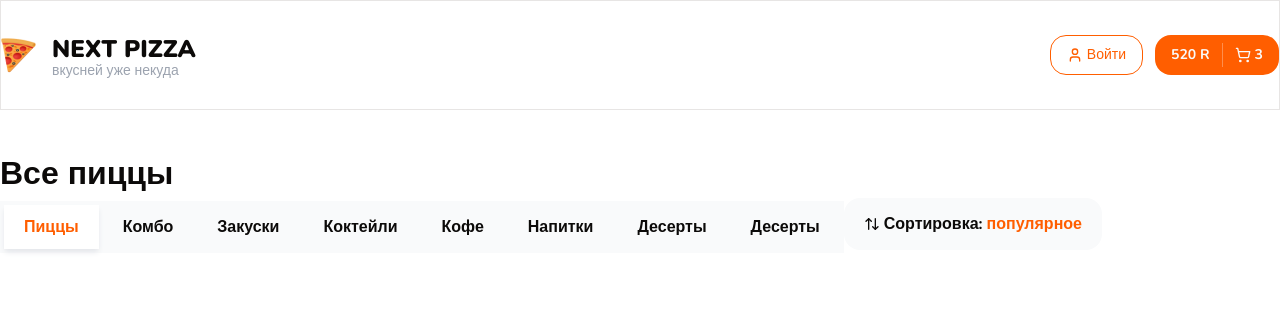
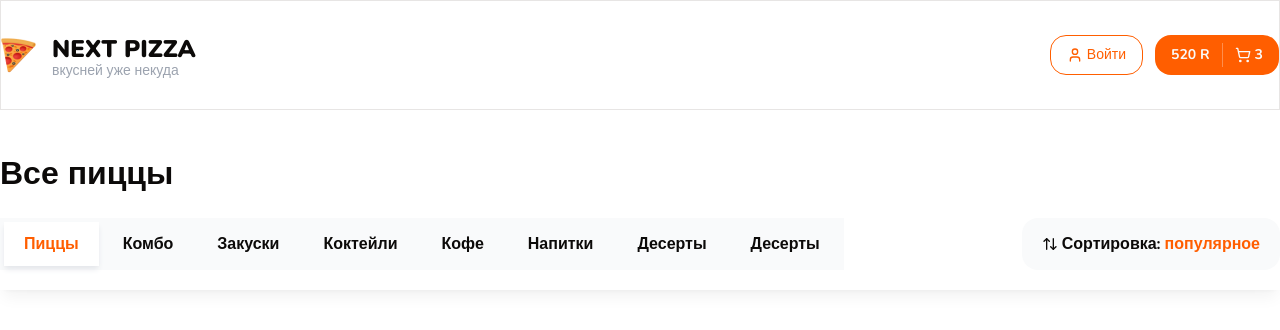
Before and after one commit to it-spectre-ru/next-pizza, a Next.js app: page / in a window 1280 px wide. Shown: the top 330 px of the page. Built offline with nearby package versions, Linux system fonts and the light colour scheme.

Commit message:
Add sticky TopBar

```diff
--- a/app/page.tsx
+++ b/app/page.tsx
@@ -1,12 +1,14 @@
-import { Categories, Container, SortPopup, Title } from "@/components/shared";
+import { Categories, Container, SortPopup, Title, TopBar } from "@/components/shared";
 
 export default function Home() {
   return <>
     <Container className="mt-10">
       <Title text="Все пиццы" size="lg" className="font-extrabold" />
 
-      <Categories />
-      <SortPopup />
     </Container>
+
+    <TopBar />
+
+    <div style={{ height: '3000px' }}></div>
   </>;
 }
--- a/components/shared/index.ts
+++ b/components/shared/index.ts
@@ -3,3 +3,4 @@
 export { Title } from './title';
 export { Categories } from './categories';
 export { SortPopup } from './sort-popup';
+export { TopBar } from './top-bar';
--- /dev/null
+++ b/components/shared/top-bar.tsx
@@ -0,0 +1,21 @@
+import { cn } from '@/lib/utils';
+import React from 'react';
+import { Container } from './container';
+import { Categories } from './categories';
+import { SortPopup } from './sort-popup';
+
+interface Props {
+  className?: string;
+}
+
+export const TopBar: React.FC<Props> = ({ className }) => {
+  return (
+    <div className={cn('sticky top-0 bg-white py-5 shadow-lg shadow-black/5 z-10', className)}>
+      <Container className='flex items-center justify-between'>
+
+        <Categories />
+        <SortPopup />
+      </Container>
+    </div>
+  );
+};
```
